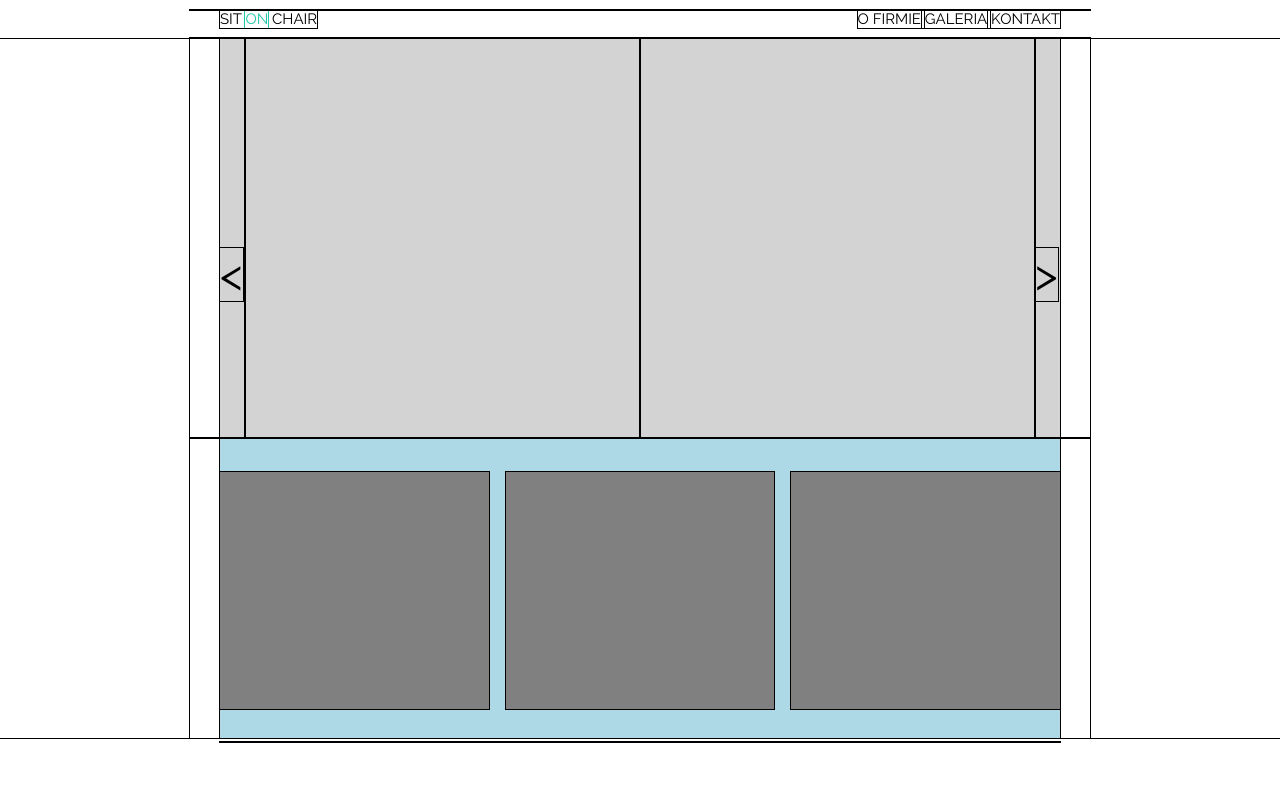
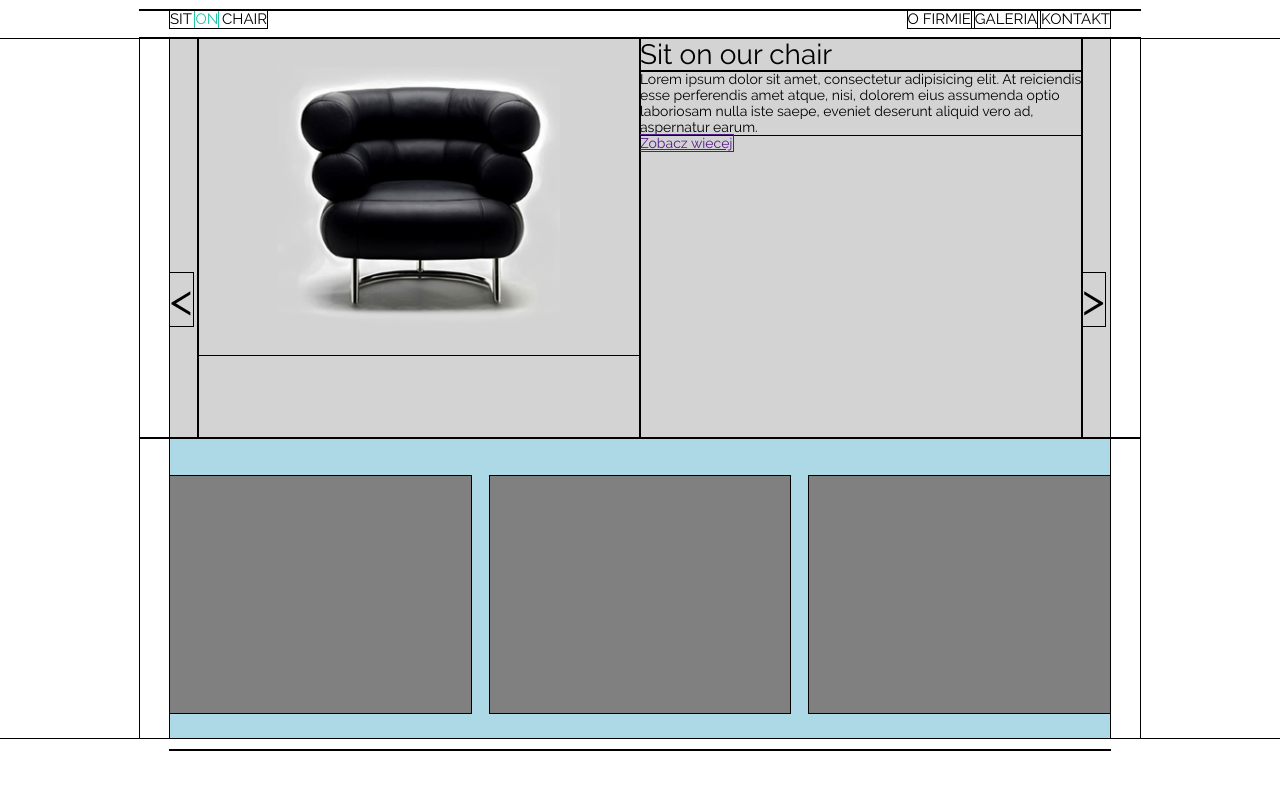
Before and after one commit to nmkedziora/CodersLab-SitOnChair-website, a plain HTML site: page index.html in a window 1280 px wide. Drawn offline with Linux system fonts and the light colour scheme.

Commit message:
Added content to Hero Section

```diff
--- a/css/styles.css
+++ b/css/styles.css
@@ -1,5 +1,5 @@
 body {
-	font-family: ralewayregular;
+	font-family: ralewayregular, Verdana, sans-serif;
 }
 
 header {
@@ -14,11 +14,12 @@ header {
 
 
 .container {
-    width: 900px;
+    width: 1000px;
     margin: 0 auto;
     padding: 0 30px;
 }
 
+/* ========== Header ========== */
 .header__logo {
     float: left;
     font-size: 15px;
@@ -39,6 +40,7 @@ header {
     display: inline-block;
 }
 
+/* ========== Hero Section ========== */
 .hero {
     height: 400px;
     background-color: lightgrey;
@@ -65,8 +67,22 @@ header {
     width: 47%;
     height: 100%;
     display: inline-block;
+    vertical-align: top;
 }
 
+.hero__text h1 {
+    font-size: 28px;
+}
+
+.hero__text p {
+    font-size: 14px;
+}
+
+.hero__text a {
+    font-size: 14px;
+}
+
+/* ========== Info Section ========== */
 .info {
     height: 300px;
     background-color: lightblue;
--- a/index.html
+++ b/index.html
@@ -30,8 +30,17 @@
           <span class="highlight">&lt;</span>
         </div>
         <div class="hero__image">
+          <img src="images/black_chair.png" alt="black_chair" title="black_chair">
         </div>
-        <div class="hero__text"></div>
+        <div class="hero__text">
+          <h1>Sit on our chair</h1>
+          <p>
+            Lorem ipsum dolor sit amet, consectetur adipisicing elit. At reiciendis esse perferendis amet atque, nisi, dolorem eius assumenda optio laboriosam nulla iste saepe, eveniet deserunt aliquid vero ad, aspernatur earum.
+          </p>
+          <a href="">
+            Zobacz wiecej
+          </a>
+        </div>
         <div class="arrow_right">
           <span class="highlight">&gt;</span>
         </div>
```
